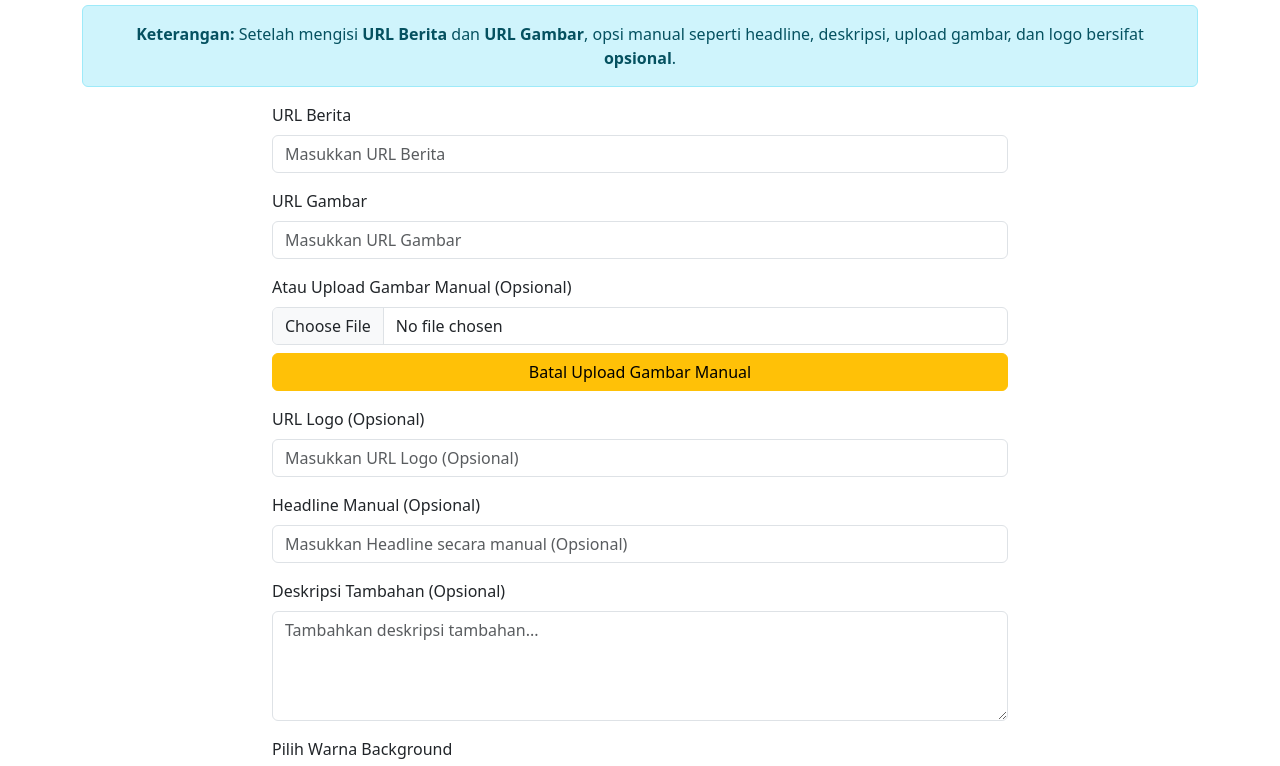
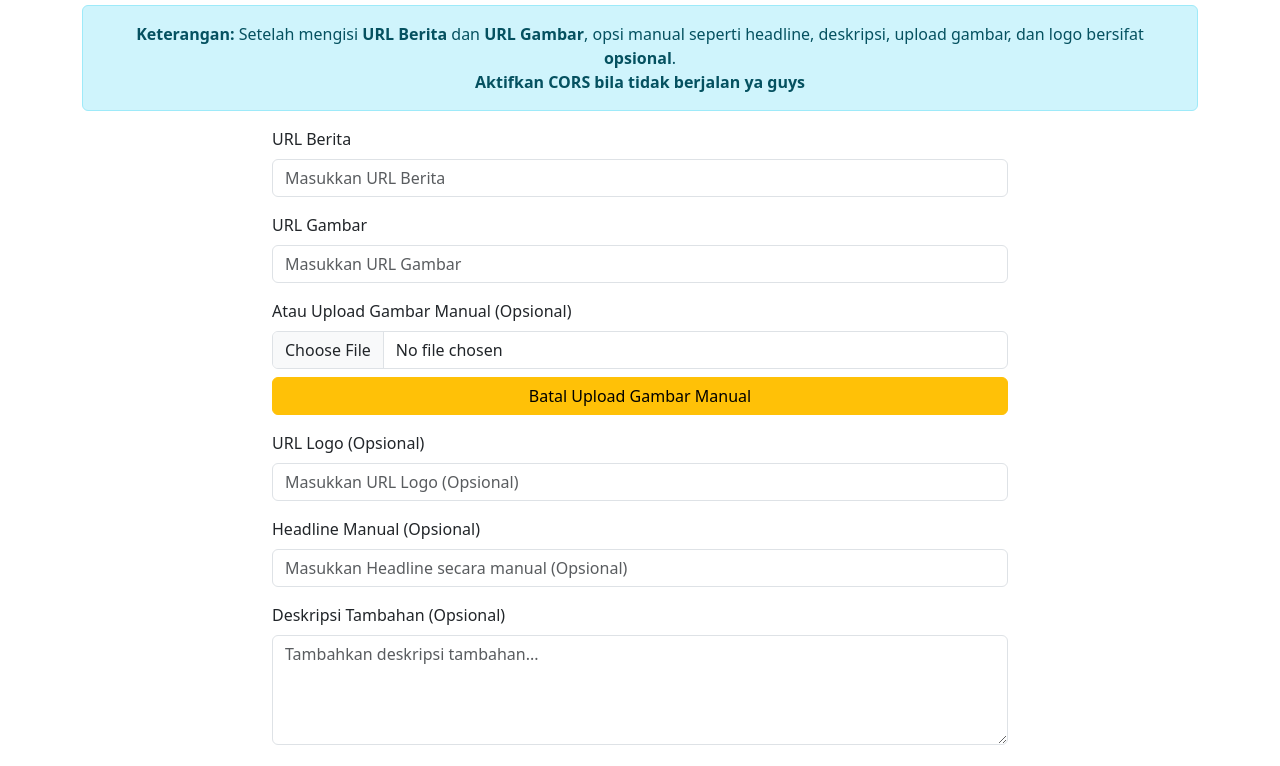
Before and after one commit to rizkiagungid/Media-Berita-Generated-Instagram, a plain HTML site: page index.html in a window 1280 px wide. Shown: the part 115-881 px from the top of the page. Drawn offline with nearby package versions, Linux system fonts and the light colour scheme.

Commit message:
Update index.html

```diff
--- a/index.html
+++ b/index.html
@@ -38,6 +38,8 @@
         <!-- Keterangan -->
         <div class="alert alert-info text-center">
             <strong>Keterangan:</strong> Setelah mengisi <strong>URL Berita</strong> dan <strong>URL Gambar</strong>, opsi manual seperti headline, deskripsi, upload gambar, dan logo bersifat <strong>opsional</strong>.
+            <br>
+            <strong>Aktifkan CORS bila tidak berjalan ya guys</strong>
         </div>
 
         <div class="row justify-content-center">
```
